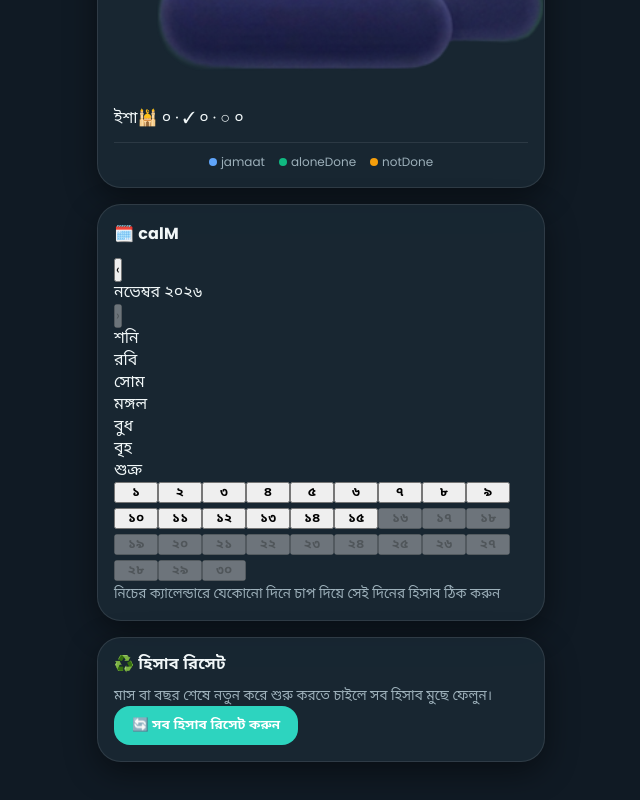
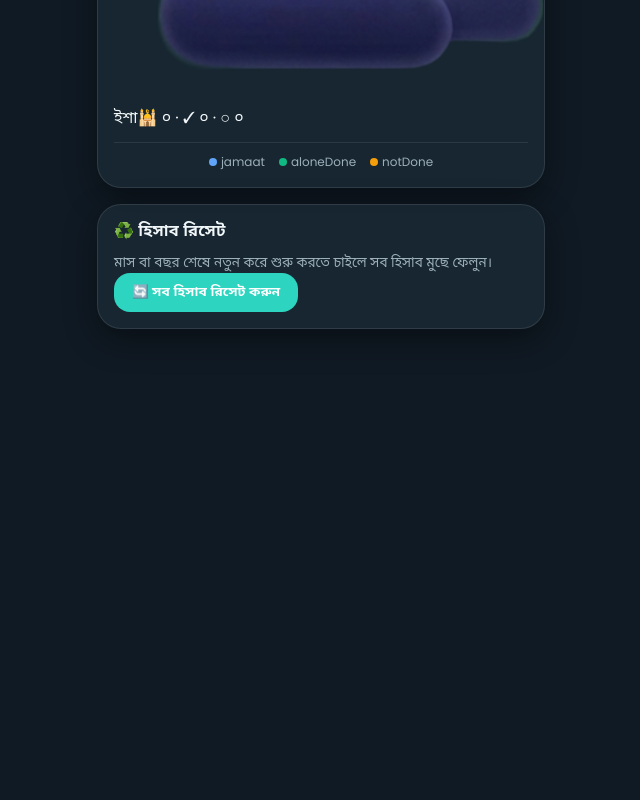
Before and after one commit to Mujahid590/Islamic-Day, a plain HTML site: page salah.html in a window 1280 px wide. Shown: the part 2398-3198 px from the top of the page, without its empty margins (319-959 px from the left). After the commit the page ends 2837 px from the top, so only its background shows below. Drawn offline with Linux system fonts and the light colour scheme; a script that the page names is missing; a web font is replaced by a local one.

Commit message:
Update salah.css version and modify section comments
Updated the version of salah.css and adjusted section comments for clarity.

```diff
--- a/salah.html
+++ b/salah.html
@@ -8,7 +8,7 @@
 <link rel="preconnect" href="https://fonts.googleapis.com"><link rel="preconnect" href="https://fonts.gstatic.com" crossorigin>
 <link href="https://fonts.googleapis.com/css2?family=Noto+Sans+Bengali:wght@400;500;600;700;800&family=Noto+Sans+Arabic:wght@400;600;700&family=Noto+Nastaliq+Urdu:wght@400;700&family=Noto+Sans+Devanagari:wght@400;600;700&family=Poppins:wght@400;600;700&display=swap" rel="stylesheet">
 <link rel="stylesheet" href="css/style.css?v=4">
-<link rel="stylesheet" href="css/salah.css?v=4">
+<link rel="stylesheet" href="css/salah.css?v=6">
 </head>
 <body data-page="salah">
 
@@ -61,27 +61,14 @@
     <div class="legend st-legend" id="stLegend2"></div>
   </section>
 
-  <!-- ৩) মাসিক ক্যালেন্ডার (শনি–শুক্র, শুক্রবার লাল) -->
-  <section class="glass-card fade-in">
-    <div class="card-header"><div class="card-title">🗓️ <span data-i18n="calM">ক্যালেন্ডার</span></div></div>
-    <div class="cal-nav-row">
-      <button type="button" class="cal-nav" id="calPrev" data-i18n-aria="prevM" aria-label="আগের মাস">‹</button>
-      <div class="cal-month" id="calMonth">...</div>
-      <button type="button" class="cal-nav" id="calNext" data-i18n-aria="nextM" aria-label="পরের মাস">›</button>
-    </div>
-    <div class="cal-head" id="calHead"></div>
-    <div class="cal-grid" id="calGrid"></div>
-    <div class="muted hint" data-i18n="pickDay">নিচের ক্যালেন্ডারে যেকোনো দিনে চাপ দিয়ে সেই দিনের হিসাব ঠিক করুন</div>
-  </section>
-
-  <!-- ৪) আযান অ্যালার্ট -->
+  <!-- ৩) আযান অ্যালার্ট -->
   <section class="glass-card fade-in" id="alAdhan"></section>
 
-  <!-- ৫) নামাজ আদায়ের অ্যালার্ট -->
+  <!-- ৪) নামাজ আদায়ের অ্যালার্ট -->
   <section class="glass-card fade-in" id="alNamaz"></section>
   <p class="muted al-note" data-i18n="alNote">অ্যালার্ট বাজার সময় অ্যাপটি খোলা থাকতে হবে।</p>
 
-  <!-- ৬) রিসেট -->
+  <!-- ৫) রিসেট -->
   <section class="glass-card fade-in danger-card">
     <div class="card-header"><div class="card-title">♻️ <span data-i18n="resetT">হিসাব রিসেট</span></div></div>
     <div class="muted" data-i18n="resetD">মাস বা বছর শেষে নতুন করে শুরু করতে চাইলে সব হিসাব মুছে ফেলুন।</div>
```
